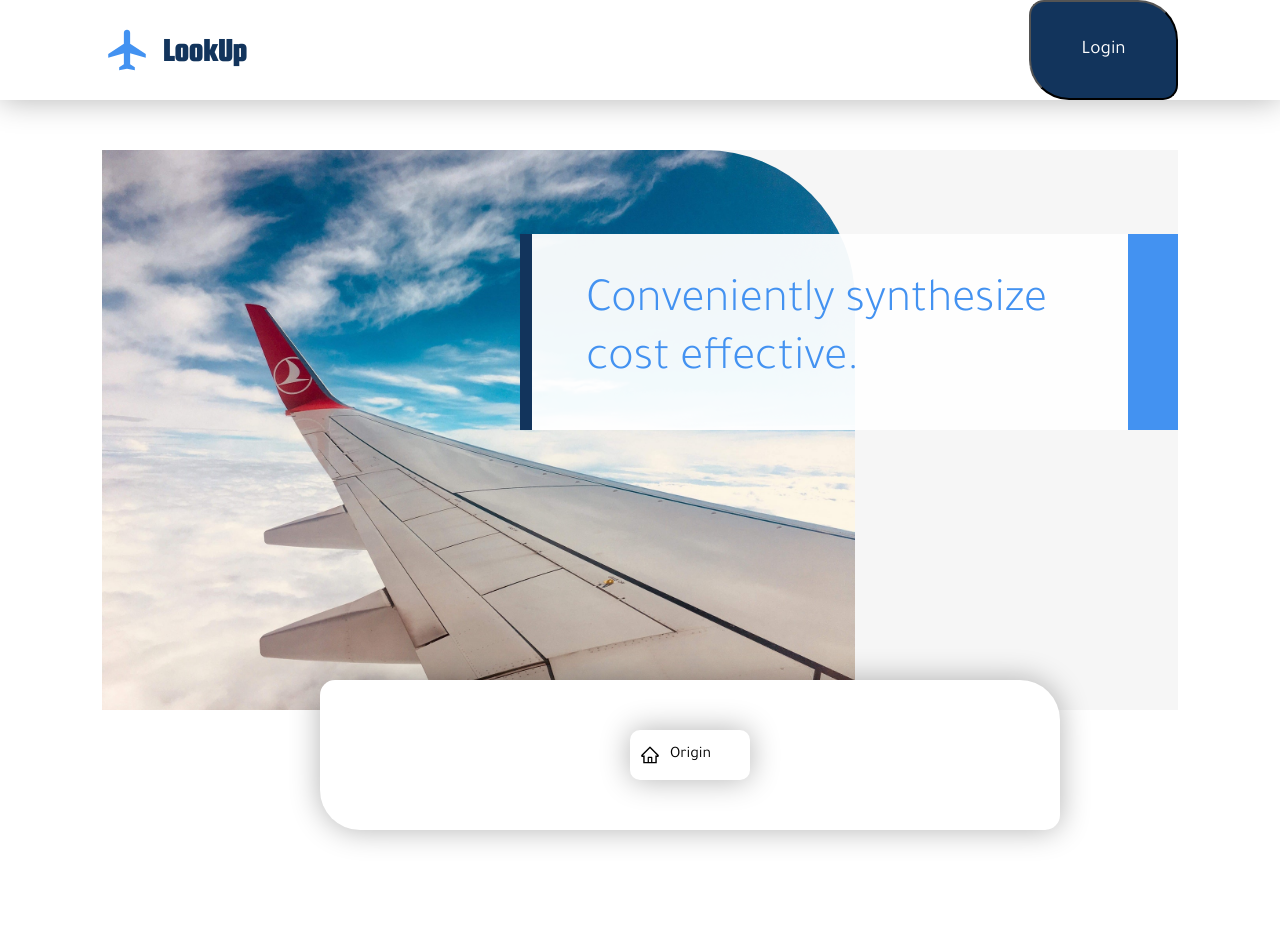
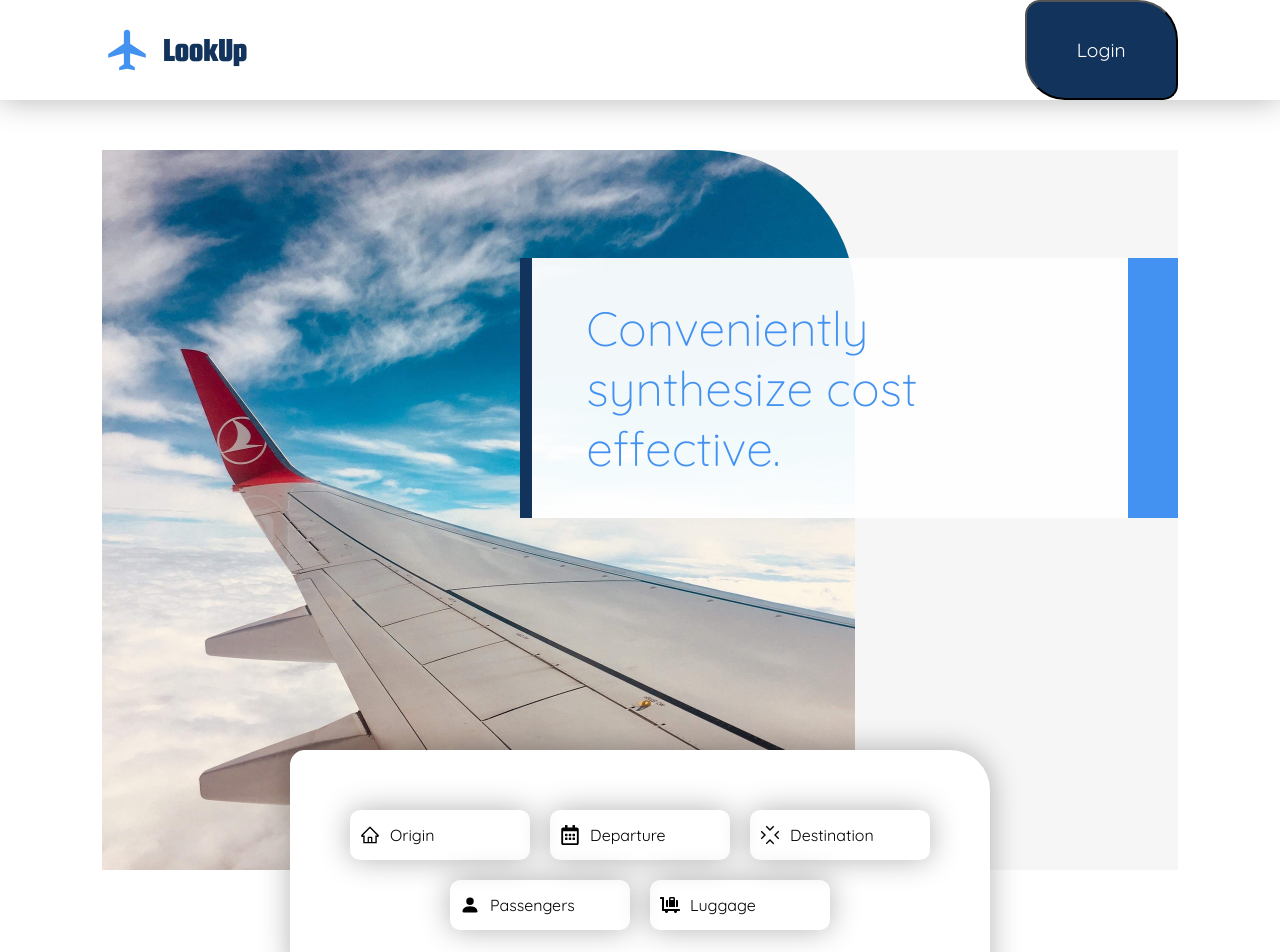
Before and after one commit to lukme/lookUp, a React (Create React App) app: page / in a window 1280 px wide. Shown: the top 952 px of the page. Before the commit the page ends 910 px from the top, so only its background shows below. Built offline with nearby package versions, Linux system fonts and the light colour scheme.

Commit message:
handled search-flight box

```diff
--- a/public/index.html
+++ b/public/index.html
@@ -25,7 +25,7 @@
       Learn how to configure a non-root public URL by running `npm run build`.
     -->
     <link href="https://fonts.googleapis.com/css2?family=Squada+One&display=swap" rel="stylesheet">
-    <link href="https://fonts.googleapis.com/css2?family=Tajawal:wght@300;400;500&display=swap" rel="stylesheet">
+    <link href="https://fonts.googleapis.com/css2?family=Quicksand:wght@300;400;500&display=swap" rel="stylesheet">
 
     <title>React App</title>
   </head>
--- a/src/App.scss
+++ b/src/App.scss
@@ -3,14 +3,25 @@
 @import './components/Header/Header.style.scss';
 @import './components/Logo/Logo.style.scss';
 @import './components/CustomSelect/CustomSelect.style.scss';
+@import './components/CustomSelect/ListItem.style.scss';
 
 // global
 body {
   margin: 0;
   padding: 0;
   font-family: $fontFamilyMain;
+}
 
-  button {
-      cursor: pointer;
-  }
+button {
+  cursor: pointer;
 }
+
+ul,
+li {
+  list-style-type: none;
+}
+
+.flexContainer {
+  display: flex;
+  align-items: center;
+}
--- a/src/components/CustomSelect/CustomSelect.style.scss
+++ b/src/components/CustomSelect/CustomSelect.style.scss
@@ -1,14 +1,39 @@
 .select {
+    position: relative;
+
     &__button {
         border-radius: 10px;
-        width: 120px;
+        width: 180px;
         height: 50px;
         box-shadow: $mainShadow;
         display: flex;
         align-items: center;
+        padding: 0 $spacingS;
+        box-sizing: border-box;
+        cursor: pointer;
+        margin: $spacingS;
     }
 
     &__icon {
-        margin: 0 $spacingS;
+        margin: 0 $spacingS 0 0;
+    }
+
+}
+
+.submenu {
+    position: absolute;
+    bottom: 55px;
+    left: 0;
+    width: 180px;
+    background-color: $white;
+    padding: $spacingS 0 $spacingR $spacingR;
+    margin-left: $spacingS;
+    box-sizing: border-box;
+    box-shadow: $mainShadow;
+    border-radius: 10px;
+    color: $midGray;
+
+    &__header {
+        display: inline-block;
     }
 }
--- a/src/components/CustomSelect/CustomSelect.tsx
+++ b/src/components/CustomSelect/CustomSelect.tsx
@@ -1,40 +1,70 @@
-import React, { useState } from 'react';
+import React, { useState, useEffect } from 'react';
 import { AiOutlineHome } from 'react-icons/ai';
 import { FaLuggageCart, FaRegCalendarAlt } from 'react-icons/fa';
 import { BsFillPersonFill } from 'react-icons/bs';
 import { GiConvergenceTarget } from 'react-icons/gi';
+import ListItem from './ListItem';
 
 interface Props {
     source: 'ORIGIN' | 'DEPARTURE' | 'DESTINATION' | 'PASSENGERS' | 'LUGGAGE',
 }
 
 const CustomSelect: React.FunctionComponent<Props> = (props: Props) => {
-    const lowerCaseSource = props.source.toLowerCase(),
+    const [submenuOpened, setSubmenuOpened] = useState<boolean>(false),
+        [icon, setIcon] = useState<JSX.Element>(),
+        [dataSelected, setDataSelected] = useState<string>(),
+        lowerCaseSource = props.source.toLowerCase(),
         convertedSource = lowerCaseSource.charAt(0).toUpperCase() + lowerCaseSource.slice(1);
+
 
     const renderIcon = () => {
         const { source } = props;
         switch (source) {
             case 'ORIGIN':
-                return <AiOutlineHome className='select__icon' size={20} />
+                return setIcon(<AiOutlineHome className='select__icon' size={20} />)
             case 'DEPARTURE':
-                return <FaRegCalendarAlt className='select__icon' size={20} />
+                return setIcon(<FaRegCalendarAlt className='select__icon' size={20} />)
             case 'DESTINATION':
-                return <GiConvergenceTarget className='select__icon' size={20} />
+                return setIcon(<GiConvergenceTarget className='select__icon' size={20} />)
             case 'PASSENGERS':
-                return <BsFillPersonFill className='select__icon' size={20} />
+                return setIcon(<BsFillPersonFill className='select__icon' size={20} />)
             case 'LUGGAGE':
-                return <FaLuggageCart className='select__icon' size={20} />
+                return setIcon(<FaLuggageCart className='select__icon' size={20} />)
         }
     }
 
+    useEffect(() => {
+        !icon && renderIcon();
+    })
+
+    const renderSubmenu = () => {
+        return (
+            <ul className='submenu'>
+                <div className="flexContainer">
+                    {icon}
+                    <p className='submenu__header'>{convertedSource}</p>
+                </div>
+                <ListItem data='Warsaw' handleClick={closeSubmenu} />
+                <ListItem data='Lodz' handleClick={closeSubmenu} />
+                <ListItem data='Cracov' handleClick={closeSubmenu} />
+            </ul>
+        )
+    }
+
+    const closeSubmenu = (dataSelected: string) => {
+        setDataSelected(dataSelected);
+    }
+
     return (
-        <div className='select'>
-            <div className='select__button'>
-                {renderIcon()}
-                {convertedSource}
+        <>
+            <div className='select' onClick={() => setSubmenuOpened(!submenuOpened)}>
+                <div className='select__button'>
+                    {icon}
+                    {convertedSource}
+                </div>
+                {submenuOpened ? renderSubmenu() : null}
             </div>
-        </div>
+        </>
     )
 }
 
--- /dev/null
+++ b/src/components/CustomSelect/ListItem.style.scss
@@ -0,0 +1,21 @@
+.list-item {
+    margin: $spacingS 0 $spacingS calc(#{$spacingS} + 15px);
+    position: relative;
+    cursor: pointer;
+    color: $darkGray;
+    transition: all 200ms ease-in-out;
+
+    &:hover {
+        transform: scale(1.02);
+    }
+
+    &::before {
+        content: '';
+        position: absolute;
+        left: -15px;
+        top: 50%;
+        width: 5px;
+        height: 1px;
+        background-color: $midGray;
+    }
+}
--- /dev/null
+++ b/src/components/CustomSelect/ListItem.tsx
@@ -0,0 +1,20 @@
+import React from 'react';
+
+interface Props {
+    handleClick: (arg0: string) => void;
+    data: string;
+}
+
+const ListItem: React.FunctionComponent<Props> = (props: Props) => {
+    return (
+        <li
+            key={props.data}
+            onClick={() => props.handleClick(props.data)}
+            className='list-item'
+        >
+            {props.data}
+        </li>
+    );
+}
+
+export default ListItem;
--- a/src/components/Header/Header.style.scss
+++ b/src/components/Header/Header.style.scss
@@ -25,7 +25,7 @@
 
     &__icon {
         position: absolute;
-        bottom: 20px;
+        bottom: 18px;
         right: 100%;
         transition: all 500ms ease-in-out;
 
--- a/src/components/MainPage/MainPage.style.scss
+++ b/src/components/MainPage/MainPage.style.scss
@@ -65,6 +65,7 @@
         width: 700px;
         background-color: $white;
         padding: $spacingM 20px;
+        box-sizing: border-box;
         border-radius: $mainRadius;
         box-shadow: $mainShadow;
         display: flex;
@@ -72,16 +73,14 @@
         flex-wrap: wrap;
         position: absolute;
         bottom: -120px;
-        left: calc(50% - 25vw);
-    }
-
-    &__select {
-        border-radius: 5px;
-        box-shadow: $mainShadow;
-        border: none;
-        width: 180px;
-        height: 40px;
-        background-color: $white;
-        margin: $spacingS $spacingS;
+        left: calc(50% - 350px);
     }
 }
+
+@media only screen and (max-width: 1280px) {
+    .main {
+        &__banner {
+            height: 90vh;
+        }
+    }
+}
--- a/src/components/MainPage/MainPage.tsx
+++ b/src/components/MainPage/MainPage.tsx
@@ -14,6 +14,10 @@ const MainPage = () => {
             </div>
             <div className="main__selectContainer">
                 <CustomSelect source='ORIGIN' />
+                <CustomSelect source='DEPARTURE' />
+                <CustomSelect source='DESTINATION' />
+                <CustomSelect source='PASSENGERS' />
+                <CustomSelect source='LUGGAGE' />
             </div>
         </div>
     )
--- a/src/settings.scss
+++ b/src/settings.scss
@@ -2,6 +2,7 @@
 $white: #fff;
 $lightBlue: #4392F1;
 $darkBlue: #12345C;
+$midGray: #88878B;
 $lightGray: #F6F6F6;
 $darkGray: #333138;
 
@@ -18,7 +19,7 @@ $fontSizeS: 10px;
 
 // font families
 $fontFamilyHeader: 'Squada One', cursive;
-$fontFamilyMain: 'Tajawal', sans-serif;
+$fontFamilyMain: 'Quicksand', sans-serif;
 
 // sizes
 $headerHeight: 100px;
@@ -28,6 +29,7 @@ $wrapperPadding: 0 8%;
 $spacingXL: 100px;
 $spacingL: 75px;
 $spacingM: 50px;
+$spacingR: 25px;
 $spacingS: 10px;
 
 // shadows
```
